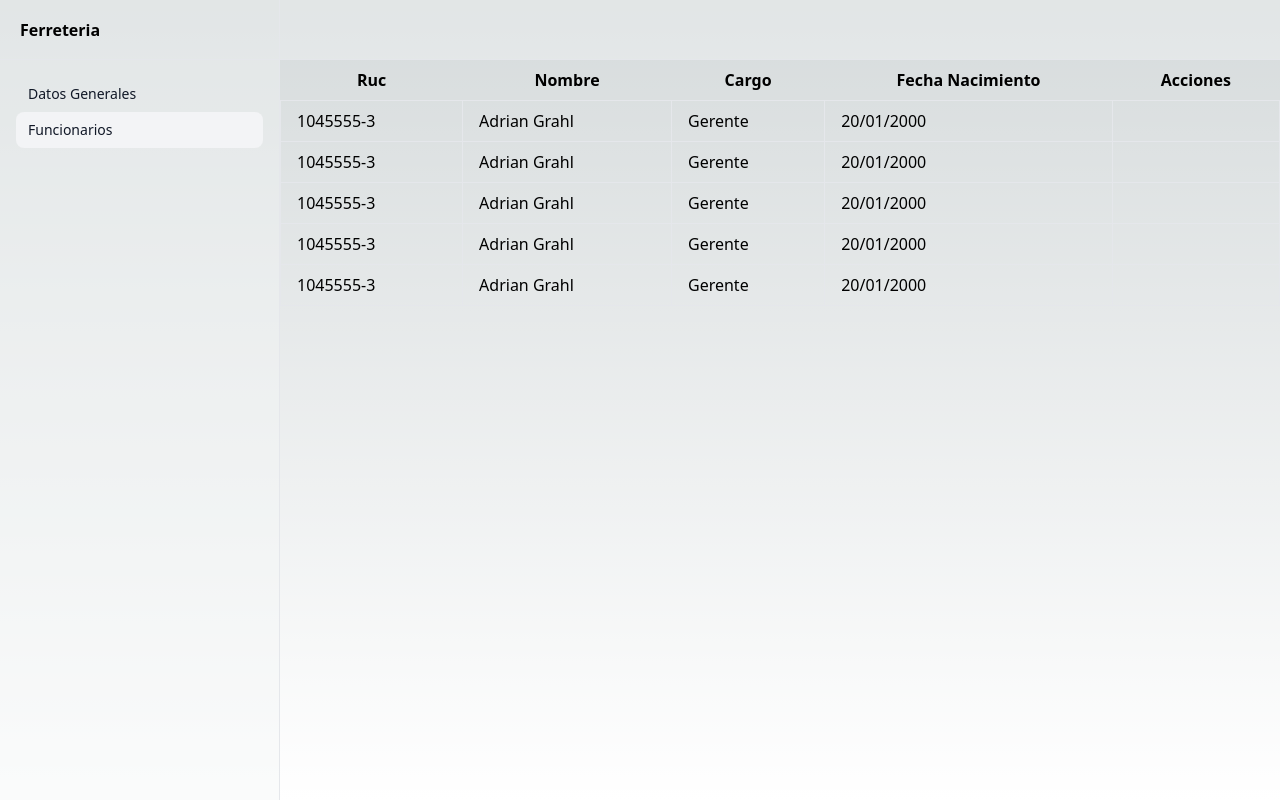
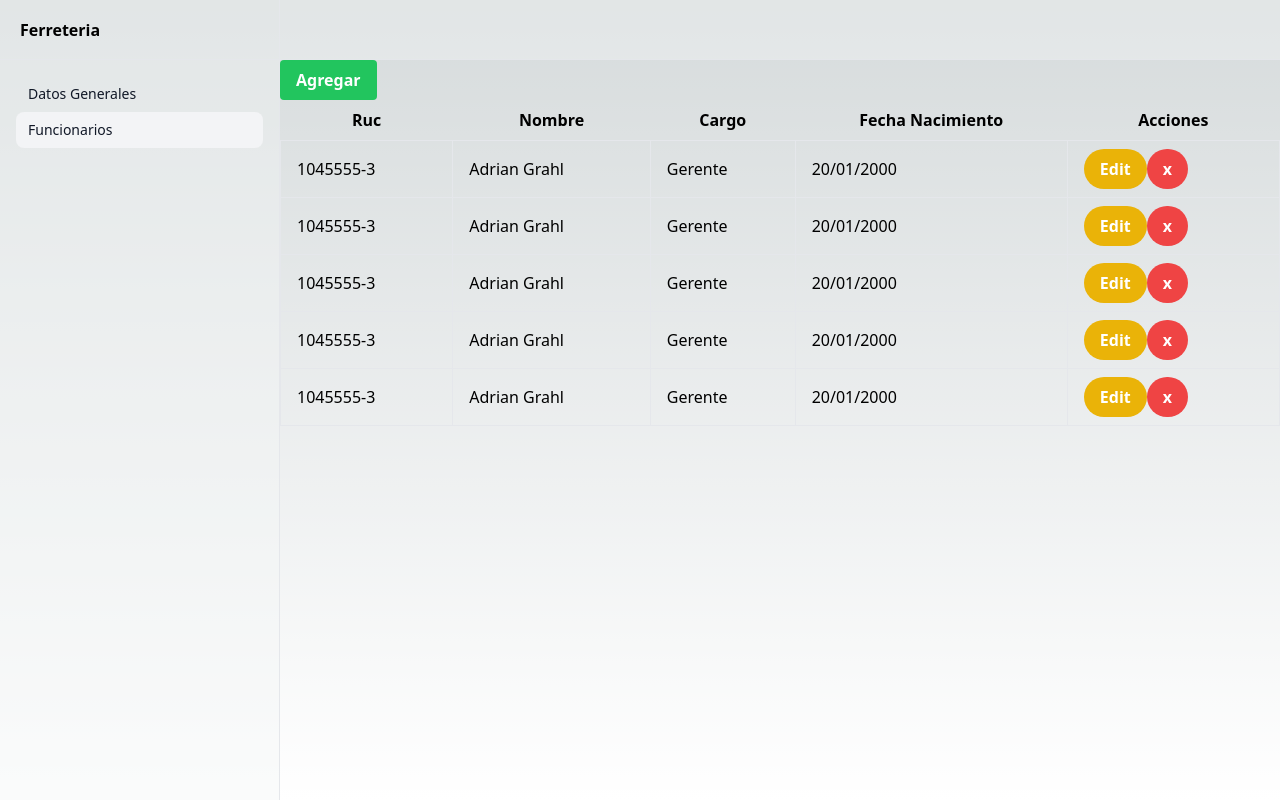
Before and after one commit to IvanSmir/Sistemas-de-Gestion, a Next.js app in the folder client/: page /funcionarios in a window 1280 px wide. Built offline with nearby package versions, Linux system fonts and the light colour scheme.

Commit message:
cambio de vista

```diff
--- a/client/src/components/funcionarios/btnAdd.tsx
+++ b/client/src/components/funcionarios/btnAdd.tsx
@@ -2,8 +2,10 @@ interface BtnAddProps {
     onClick: () => void;
   }
 
-  export const btnAdd: React.FC<BtnAddProps> = ({ onClick }) => {
+  export const BtnAdd: React.FC<BtnAddProps> = ({ onClick }) => {
     return (
-      <button onClick={onClick}>Agregar</button>
+      <button className="bg-green-500 hover:bg-green-700 text-white font-bold py-2 px-4 rounded ">
+        Agregar
+      </button>
     );
   };
--- a/client/src/components/funcionarios/btnDelete.tsx
+++ b/client/src/components/funcionarios/btnDelete.tsx
@@ -1,7 +1,12 @@
 import React from 'react'
+interface BtnAddProps {
+  onClick: () => void;
+}
 
-export const btnDelete = ({id}) => {
+export const BtnDelete: React.FC<BtnAddProps>  = ({onClick}) => {
   return (
-    <button>Eliminar</button>
+    <button onClick={onClick} className="bg-red-500 hover:bg-blue-700 text-white font-bold py-2 px-4 rounded-full">
+      x
+    </button>
   )
 }
--- a/client/src/components/funcionarios/btnEdit.tsx
+++ b/client/src/components/funcionarios/btnEdit.tsx
@@ -1,7 +1,12 @@
 import React from 'react'
+interface BtnAddProps {
+  onClick: () => void;
+}
 
-export const btnEdit = ({id}) => {
+export const BtnEdit: React.FC<BtnAddProps>  = ({onClick}) => {
   return (
-    <button>Editar</button>
+    <button onClick={onClick} className="bg-yellow-500 hover:bg-blue-700 text-white font-bold py-2 px-4 rounded-full">
+      Edit
+    </button>
   )
 }
--- a/client/src/pages/funcionarios/index.tsx
+++ b/client/src/pages/funcionarios/index.tsx
@@ -1,8 +1,9 @@
 import { Form } from '@/components/funcionarios/Form';
 import React, { useState } from 'react';
-import { btnEdit } from '@/components/funcionarios/btnEdit';
-import { btnDelete } from '@/components/funcionarios/btnDelete';
-import { btnAdd} from '@/components/funcionarios/btnAdd';
+import { BtnAdd} from '@/components/funcionarios/BtnAdd';
+import { BtnEdit} from '@/components/funcionarios/BtnEdit';
+import { BtnDelete} from '@/components/funcionarios/BtnDelete';
+
 import '../../app/globals.css'
 import Layout from '../../app/layout'
 const index = () => {
@@ -39,22 +40,30 @@ const index = () => {
       cargo: "Gerente",
       fechaNac: '20/01/2000',
     },]
+
 const [mostrarFormulario, setMostrarFormulario] = useState(false);
+const [rucFuncionarioEditado,setRucFuncionarioEditado] = useState(null);
 
 const abrirFormulario = () => {
   setMostrarFormulario(true);
 };
+
+const editarFuncionario=(ruc: React.SetStateAction<null>)=>{
+  setRucFuncionarioEditado(ruc);
+  setMostrarFormulario(true);
+}
+
   return (
     <Layout>
 
+
+      <div className="flex justify-between items-center">
+        <BtnAdd onClick={abrirFormulario}/>
+      </div>
+
       <div className="flex justify-center">
-        <btnAdd onClick={abrirFormulario}/>
+        {mostrarFormulario && <Form />}
       </div>
-      {mostrarFormulario && (
-        <div>
-           <Form/>
-        </div>
-      )}
 
       <div className="flex justify-center">
       <table className='table-auto w-full'>
@@ -76,14 +85,16 @@ const abrirFormulario = () => {
                 <td className='border px-4 py-2'>{funcionario.cargo}</td>
                 <td className='border px-4 py-2'>{funcionario.fechaNac}</td>
                 <td className='border px-4 py-2'>
-                  {/*<btnEdit id={Element.ruc}/>*/}
-
+                  <div>
+                    <BtnEdit />
+                    <BtnDelete/>
+                  </div>
                 </td>
               </tr>
           );})}
           </tbody>
         </table>
-    </div>
+      </div>
     </Layout>
 
   )
```
